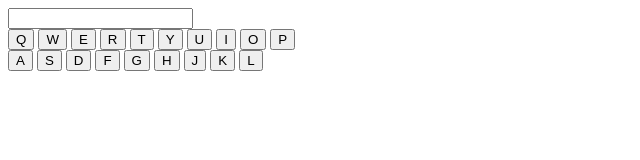
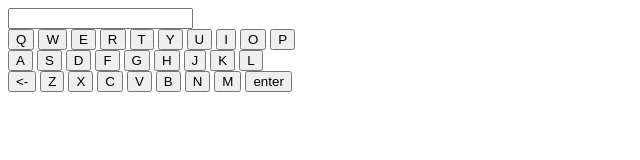
Before and after one commit to aconstas/repo-for-testing, a plain HTML site: page index.html in a window 1280 px wide. Shown: the whole page, without its empty margins (0-640 px from the left). Drawn offline with Linux system fonts and the light colour scheme.

Commit message:
build: virtual keyboard

```diff
--- a/index.html
+++ b/index.html
@@ -30,6 +30,17 @@
         <button onclick="addCharacter(event)">K</button>
         <button onclick="addCharacter(event)">L</button>
     </div>
+    <div id="third-row">
+        <button onclick="addCharacter(event)"><-</button>
+        <button onclick="addCharacter(event)">Z</button>
+        <button onclick="addCharacter(event)">X</button>
+        <button onclick="addCharacter(event)">C</button>
+        <button onclick="addCharacter(event)">V</button>
+        <button onclick="addCharacter(event)">B</button>
+        <button onclick="addCharacter(event)">N</button>
+        <button onclick="addCharacter(event)">M</button>
+        <button onclick="addCharacter(event)">enter</button>
+    </div>
     <script src="main.js"></script>
   </body>
 </html>
```
